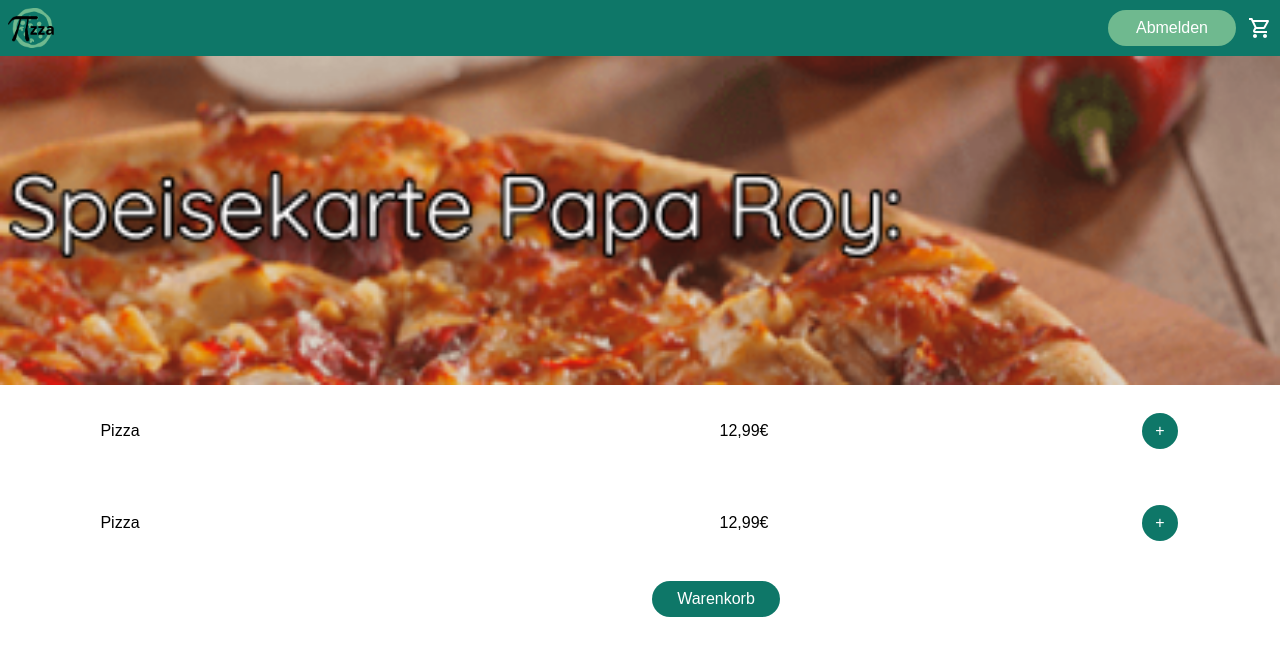
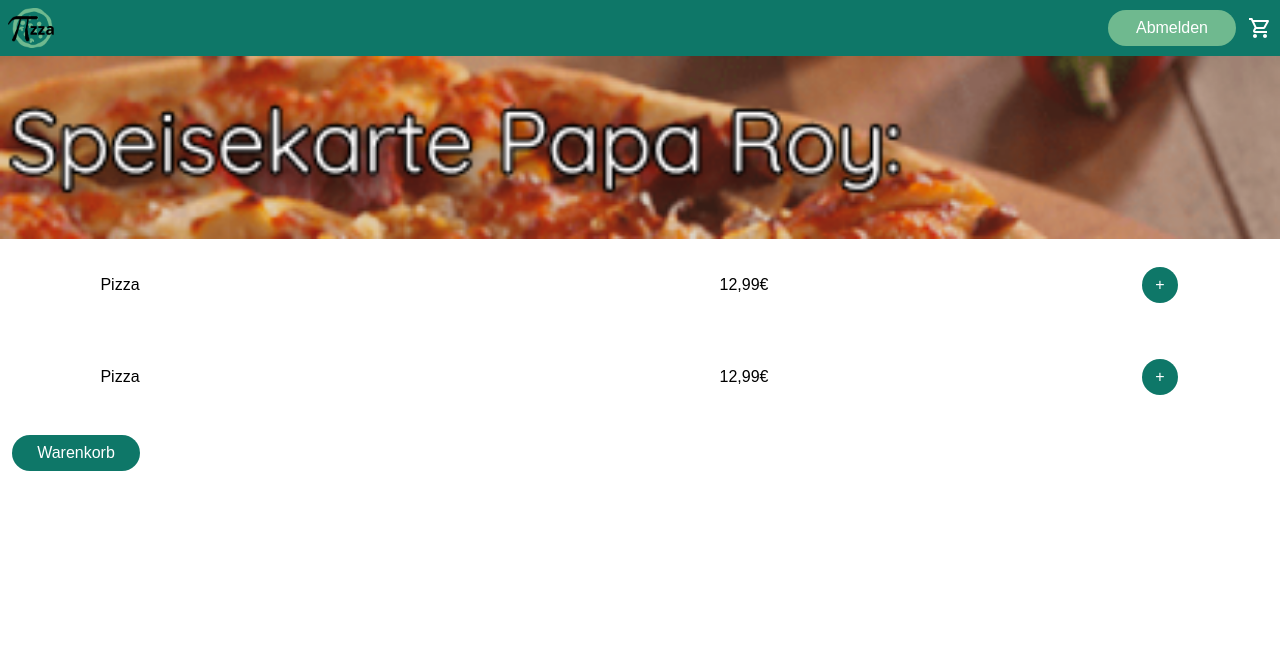
Before and after one commit to GithubOrgProjectPiza/frontend, a React (Create React App) app: page / in a window 1280 px wide. Shown: the top 656 px of the page. Built offline with nearby package versions, Linux system fonts and the light colour scheme.

Commit message:
Listenansicht fertig
Finish Listenansichtspage

```diff
--- a/src/Pages/listenansicht.jsx
+++ b/src/Pages/listenansicht.jsx
@@ -23,11 +23,10 @@ function Listenansicht(props) {
     <div>
       <Header1></Header1>
 
-      <img class="sm: w-full md: w-full md: h-15" src={props.bild || bild} alt="Papa Roy"></img>
+      <img class="sm: w-full h-auto" src={props.bild || bild} alt="Papa Roy"></img>
       {listen}
-      <div class="sm: grid grid-cols-2 items-center">
-        <div class="col-start-1 col-end-1"></div>
-        <ButtonPrimary name="Warenkorb" class="col-start-2 col-end-2 place-content-end"></ButtonPrimary>
+      <div class="grid grid-cols-4 ">
+        <ButtonPrimary name="Warenkorb" class="col-start-3 col-end-3 place-content-end"></ButtonPrimary>
       </div>
     </div>
   );
```
Also changed, not shown: src/paparoy_liste.png.
